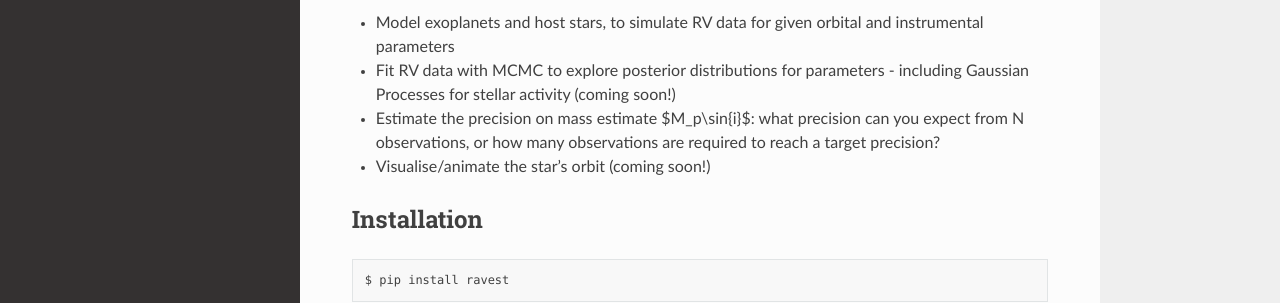
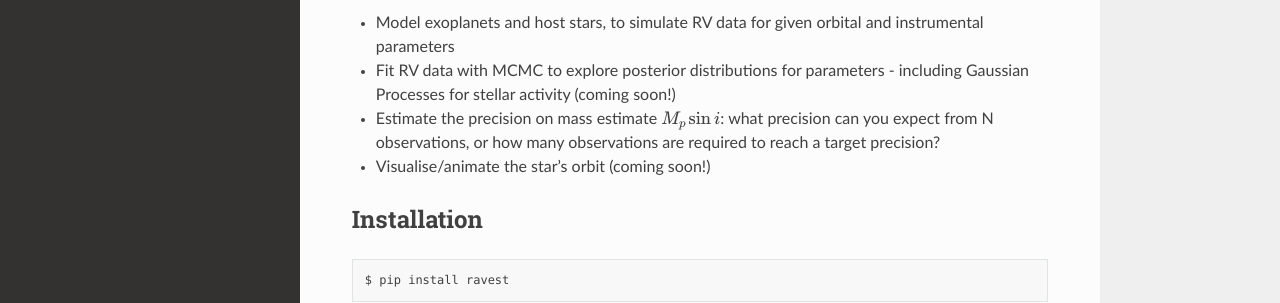
Before and after one commit to ross-dobson/ravest, a Sphinx documentation site: the page built from docs/index.md, in a window 1280 px wide and 1242 px high. Shown: the part 317-620 px from the top of the window. Built offline with Sphinx 7.4.7 and the Read the Docs theme 2.0.0, drawn with Linux system fonts in a browser that asks for light colours; pages that are not in the unit, such as notebooks, are missing from menus.

Commit message:
build: add myst_nb extension dollarmath for inline latex

```diff
--- a/docs/conf.py
+++ b/docs/conf.py
@@ -30,6 +30,10 @@ exclude_patterns = ["_build", "Thumbs.db", ".DS_Store"]
 
 nb_execution_timeout = 600
 
+myst_enable_extensions = [
+    "dollarmath",
+]
+
 # -- Options for HTML output -------------------------------------------------
 
 # The theme to use for HTML and HTML Help pages.  See the documentation for
```
